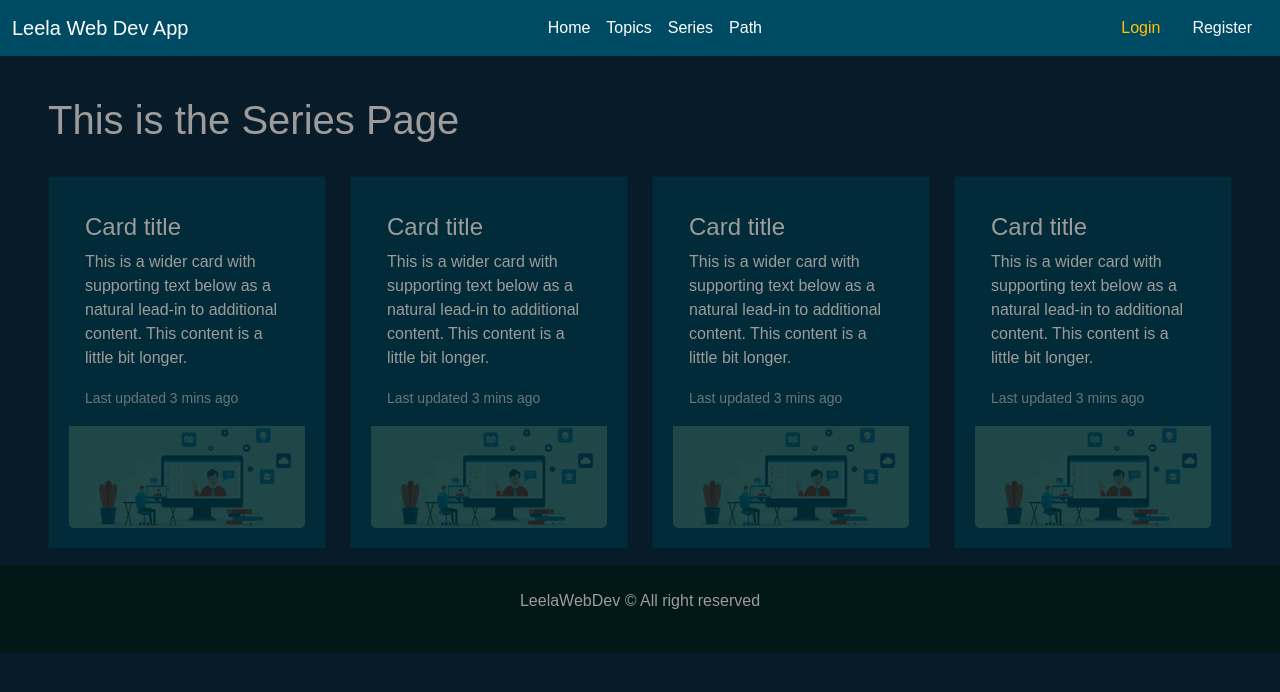
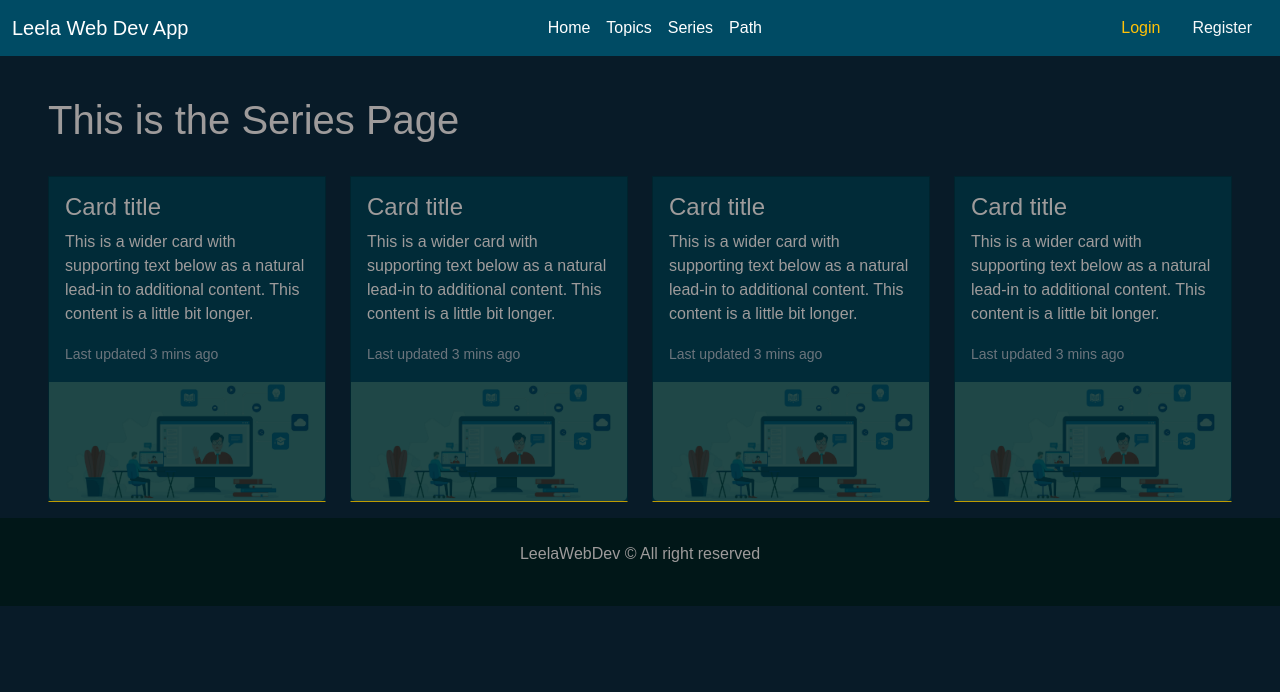
Before and after one commit to leelawebdev/leelaweb-client, an Angular app: page /series in a window 1280 px wide. Shown: the top 692 px of the page. Built offline with nearby package versions, Linux system fonts and the light colour scheme.

Commit message:
card alignment

```diff
--- a/src/app/components/shared/card-details/card-details.component.html
+++ b/src/app/components/shared/card-details/card-details.component.html
@@ -1,4 +1,4 @@
-<div class="card rounded-0">
+<div class="card rounded-0 p-0">
   <div class="card-body">
     <h4 class="card-title">Card title</h4>
     <p class="card-text">
--- a/src/app/components/shared/card-details/card-details.component.scss
+++ b/src/app/components/shared/card-details/card-details.component.scss
@@ -1,6 +1,7 @@
 .card {
   background-color: #012b38;
   padding: 20px;
+  border-bottom: 1px solid #bd9b02;
 }
 h1,
 h2,
```
